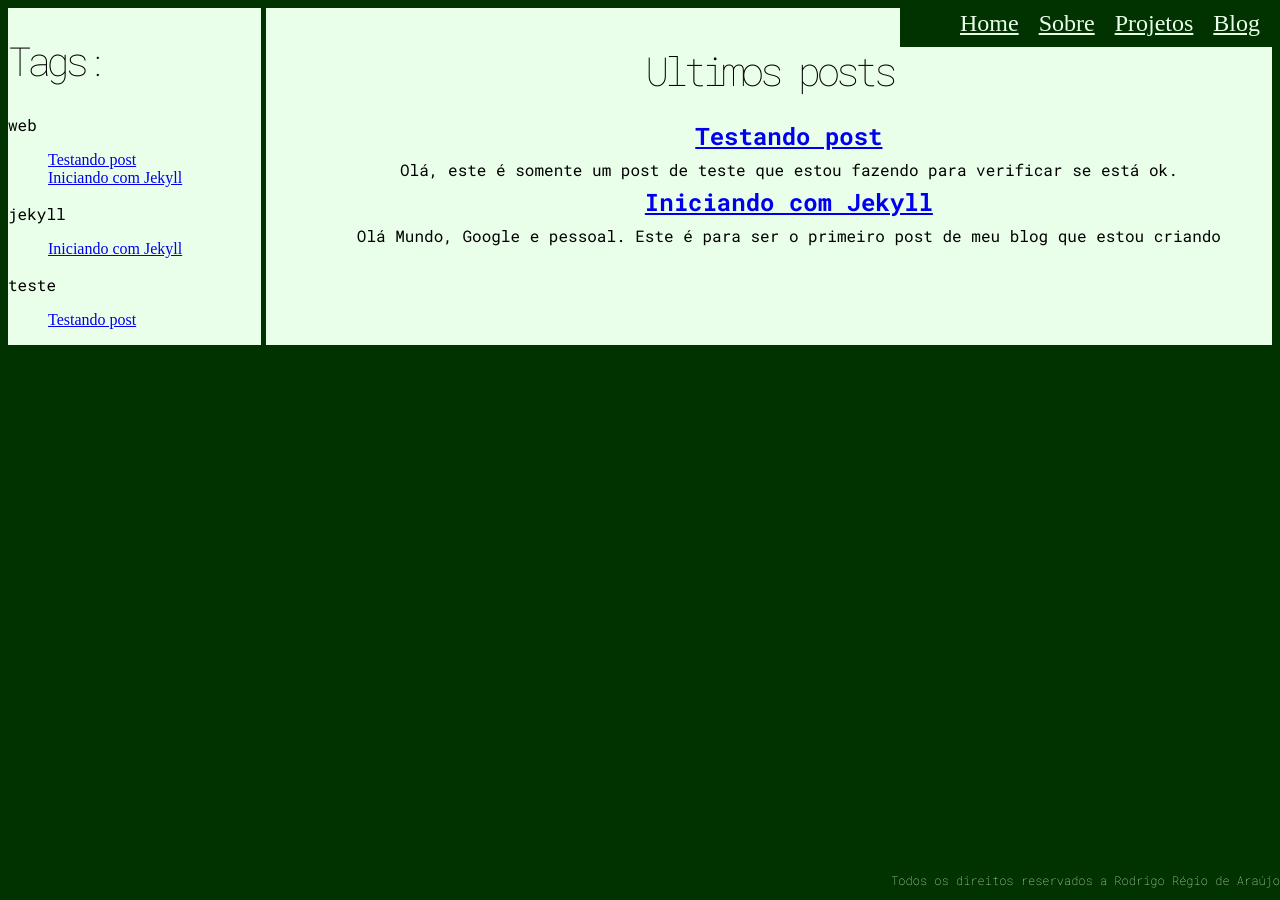
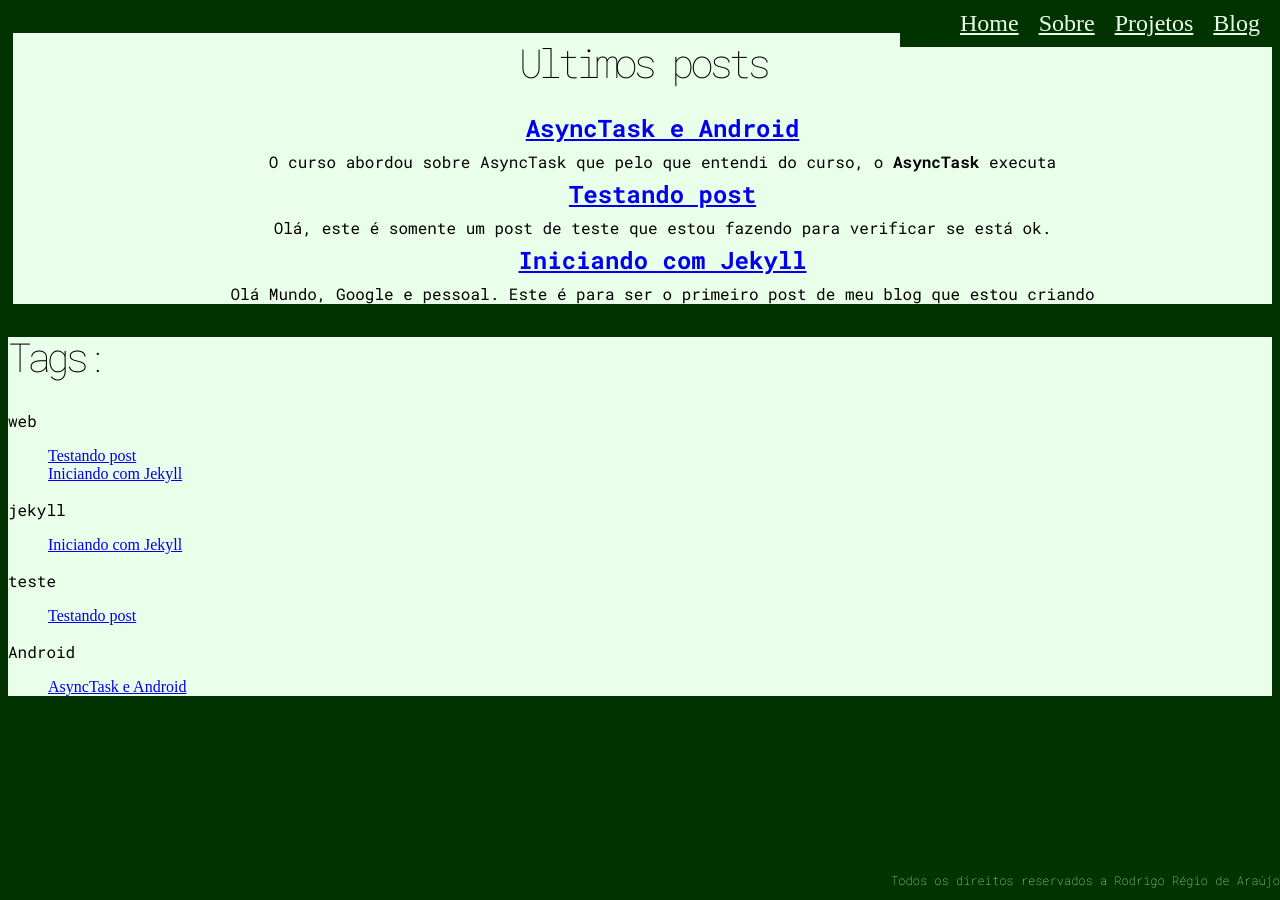
Before and after one commit to rodrigoregio/mysiteandblog, a Jekyll site: the page built from blog.html, in a window 1280 px wide. Built offline with Jekyll 4.4.1, drawn with Linux system fonts in a browser that asks for light colours.

Commit message:
Post sobre Android
Post sobre Android e AsyncTask.

````diff
--- /dev/null
+++ b/_posts/2020-10-06-AsyncTask em Android.md
@@ -0,0 +1,37 @@
+---
+layout: post
+title: AsyncTask e Android
+excerpt_separator: <!--more-->
+tags: Android
+comments: true
+---
+O curso abordou sobre AsyncTask que pelo que entendi do curso, o **AsyncTask** executa <!--more--> procedimentos assincronos, ou seja, que rodam em background. Para processamentos assincronos não podemos executar na thread da UI (User Interface), então criamos esse AsyncTask que cria uma Thread que espera o resultado do acesso. Para testar meus entendimentos Criei um aplicativo que usa a api [Genderize.IO](https://genderize.io) (ela responde se um ou mais nomes são do sexo masculino ou feminino). Neste post não colocarei muito código, para ver o código acesse o projeto no github [Projeto](https://github.com/rodrigoregio/NameAPIs).
+
+Para acessar API's primeiramente devemos adicionar permissão para HttpUrlConnection no AndroidManifest.
+
+```xml
+<uses-permission android:name="android.permission.INTENET" />
+```
+
+O aplicativo pega nomes digitados (separados por virgula) em um TextView e também há um botão (ao digitar os nomes o usuario clica no botão). Ao clicar no botão é chamado a função verificaNomes, ela pega os nomes digitados pelo usuário e quebra (split) separando por virgula, exemplo, "Rodrigo,José" se tornará um array de Strings que nomeei nomesList e terá os valores ["Rodrigo", "José"]. Se a nomesList tiver um nome somente ele acessará a url `"https://api.genderize.io?name="+nomesList[0]`, e se tiver mais de um nome acessará com um for que ficará da seguinte forma:
+
+```java
+stringBuilder = new StringBuilder("https://api.genderize.io/?&");
+for (String nome : nomesList) {
+	stringBuilder.append("&name="+nome);
+}
+```
+
+O aplicativo funcionará somente online, então fiz uma função para saber se o usuario está online. Se o usuario estiver online chamará uma função chamada buscaDados.
+
+Antes da função buscaDados explicarei sobre a AsyncTask (até porque a buscaDados chamará a AsyncTask. Em nossa classe MainActivity mesmo criamos a classe MyTask que extende a AsyncTask, para extender devemos extender da seguinte forma extends **AsyncTask<String,String,String>**.
+
+Não tinha entendido o porque da tag **<String,String,String>**, mas pesquisando mais sobre ela, encontrei que ela recebe tipo três "parâmetros". O primeiro String é um parâmetro (que usamos para passar a url onde ela pega os dados. O segundo String é o progresso (pode-se substituir o String por um int e exibirá a porcentagem do procedimento como quando fazemos um download. E o terceiro String é o resultado, o que ele pegou.
+
+Fazendo isto nós teremos que sobrescrever ao menos um método, o **doInBackground()**. Nele criamos uma String que receberá o conteúdo da api. Criamos uma classe chamada **HttpManager**.
+
+Essa HttpManager é o que realiza a conexão, criamos um metodo chamado **getDados(String uri)** que tem como parametro a url, e ela trabalha como uma conexão com banco de dados. Criamos uma URL com a uri que passamos como argumento. Criamos uma conexão com HttpUrlConnection abrimos a url fazendo um casting para o HttpUrlConnection. Como disse anteriormente ela trabalha como um banco de dados, para mais detalhes acesse o projeto no Github [classe HttpManager](https://github.com/rodrigoregio/NameAPIs/blob/master/app/src/main/java/top/rregio/nameapis/HttpManager.java)
+
+Após retornar ao doInBackground retornamos a string conseguida na api. Na classe do AsyncTask também sobrescrevi outros dois métodos o **onPreExecute** (nele coloquei para que mostre somente um progressbar (item com a animação de que está carregando) e outro chamado **onPostExecute** (fiz com que ele desabilite a animação do progressbar e chame um metodo chamado atualizarView(String s) este método somente coloca a string retornada no doInBackground em um TextView.
+
+E por enquanto é somente estes passos que meu aplicativo faz, e é isto que entendi o sobre acesso a API's com Android.
--- a/_sass/main.scss
+++ b/_sass/main.scss
@@ -125,12 +125,13 @@ h2{
     font-family: 'Roboto Mono', sans-serif;
     line-height: 5px;
 }
-.grid-container{
-    display: grid;
-}
 #sitetags{
     background-color: #eaffea;
     text-align: left;
+}
+.highlight{
+    background-color: #003300;
+    color: #caffca;
 }
 @media(max-width: 500px){
     #projetos{
@@ -146,9 +147,6 @@ h2{
     }
 }
 @media(min-width: 700px){
-    .grid-container{
-        grid-template-columns: 20% 80%;
-    }
     #blog{
         margin-top: 0px;
         margin-left: 5px;
--- a/blog.html
+++ b/blog.html
@@ -2,7 +2,18 @@
 layout: default
 title: blog
 ---
-<div class="grid-container">
+
+<section id="blog" class="grid-item">
+    <h1>Ultimos posts</h1>
+    <ul>
+        {% for post in site.posts %}
+        <li>
+            <h2><a href="{{ post.url }}">{{ post.title }}</a></h2>
+            {{ post.excerpt }}
+        </li>
+        {% endfor %}
+    </ul>
+</section>
 <section id="sitetags" class="grid-item">
     <h1>Tags:</h1>
     {% for tag in site.tags %}
@@ -14,15 +25,3 @@ title: blog
     </ul>
     {% endfor %}
 </section>
-    <section id="blog" class="grid-item">
-        <h1>Ultimos posts</h1>
-        <ul>
-            {% for post in site.posts %}
-            <li>
-                <h2><a href="{{ post.url }}">{{ post.title }}</a></h2>
-                {{ post.excerpt }}
-            </li>
-            {% endfor %}
-        </ul>
-    </section>
-</div>
````
Also changed, not shown: 4 other files. Lines whose indentation alone changed are shown as unchanged.
